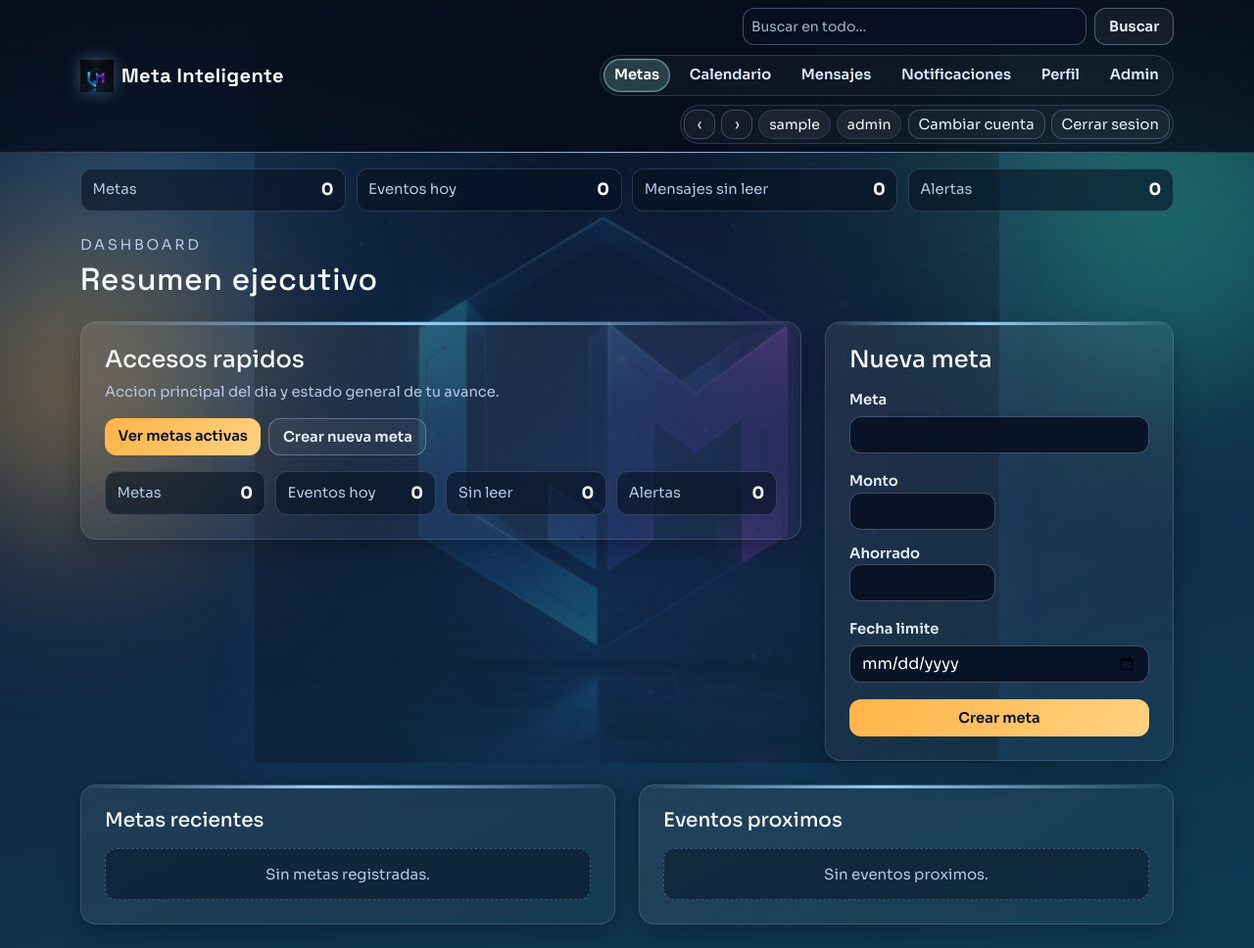
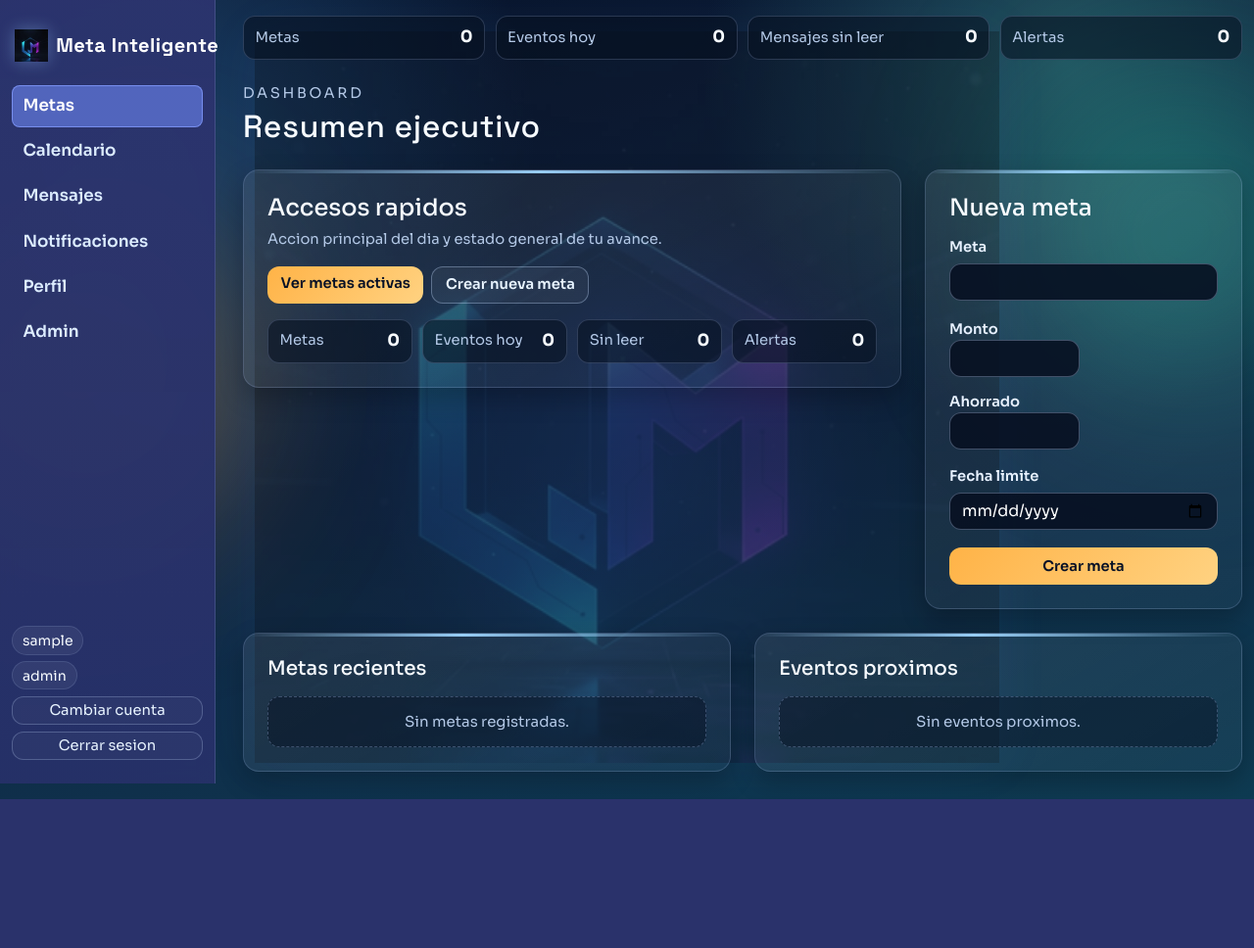
Before and after one commit to sintel-it/meta90_app, a Flask app: page /inicio in a window 1280 px wide. Shown: the whole page at 98% size. After the commit the page ends 816 px from the top, so only its background shows below. Run offline with Flask 3, Linux system fonts and the light colour scheme; the visitor is signed in with stand-in values (Sample User, id 1); data that the repository does not hold is empty.

Commit message:
ui layout: add desktop left sidebar navigation inspired by planner style

```diff
--- a/static/css/app.css
+++ b/static/css/app.css
@@ -589,6 +589,107 @@ body.app-loading .app-panel::before {
     }
 }
 
+@media (min-width: 992px) {
+    body {
+        padding-left: 236px;
+    }
+
+    .app-nav {
+        position: fixed;
+        left: 0;
+        top: 0;
+        bottom: 0;
+        width: 220px;
+        border-right: 1px solid var(--line);
+        border-bottom: 0;
+        background: linear-gradient(180deg, rgba(44, 52, 110, 0.96), rgba(39, 49, 105, 0.94));
+    }
+
+    .app-nav::after {
+        display: none;
+    }
+
+    .app-nav .container {
+        height: 100%;
+        display: flex;
+        flex-direction: column;
+        align-items: stretch !important;
+        justify-content: flex-start;
+        gap: 0.75rem;
+        padding-top: 1rem;
+        padding-bottom: 1rem;
+    }
+
+    .app-brand {
+        padding: 0.35rem 0.2rem 0.7rem;
+    }
+
+    .app-top-actions {
+        display: flex;
+        flex-direction: column;
+        align-items: stretch !important;
+        justify-content: flex-start;
+        gap: 0.7rem !important;
+        width: 100%;
+        min-height: 0;
+        flex: 1;
+    }
+
+    .app-global-search {
+        display: none !important;
+    }
+
+    .app-main-links {
+        display: grid !important;
+        grid-template-columns: 1fr;
+        gap: 0.2rem;
+        padding: 0;
+        border: 0;
+        background: transparent;
+        border-radius: 0;
+    }
+
+    .app-nav-link {
+        border-radius: 8px;
+        border: 1px solid transparent;
+        padding: 0.52rem 0.65rem;
+        font-weight: 600;
+        font-size: 1.05rem;
+    }
+
+    .app-nav-link.is-active {
+        background: rgba(116, 142, 255, 0.55);
+        border-color: rgba(133, 157, 255, 0.75);
+        box-shadow: none;
+    }
+
+    .app-user-actions {
+        margin-left: 0;
+        margin-top: auto;
+        width: 100%;
+        display: grid !important;
+        grid-template-columns: 1fr;
+        gap: 0.4rem;
+        padding: 0;
+        border: 0;
+        background: transparent;
+        border-radius: 0;
+    }
+
+    .app-user-actions .app-mini-icon {
+        display: none !important;
+    }
+
+    .app-user-actions .app-user-chip {
+        order: -2;
+        justify-self: start;
+    }
+
+    .app-user-actions .btn {
+        width: 100%;
+    }
+}
+
 .calendar-grid-header,
 .calendar-grid-body {
     display: grid;
--- a/templates/base.html
+++ b/templates/base.html
@@ -9,7 +9,7 @@
     <link rel="preconnect" href="https://fonts.gstatic.com" crossorigin>
     <link href="https://fonts.googleapis.com/css2?family=Sora:wght@400;500;600;700;800&family=Space+Grotesk:wght@500;700&display=swap" rel="stylesheet">
     <link href="https://cdn.jsdelivr.net/npm/bootstrap@5.3.2/dist/css/bootstrap.min.css" rel="stylesheet">
-    <link href="{{ url_for('static', filename='css/app.css', v='pro-polish13') }}" rel="stylesheet">
+    <link href="{{ url_for('static', filename='css/app.css', v='pro-polish14') }}" rel="stylesheet">
     <link rel="icon" type="image/png" href="{{ url_for('static', filename='img/logo.png') }}">
 </head>
 {% set endpoint = request.endpoint or '' %}
```
